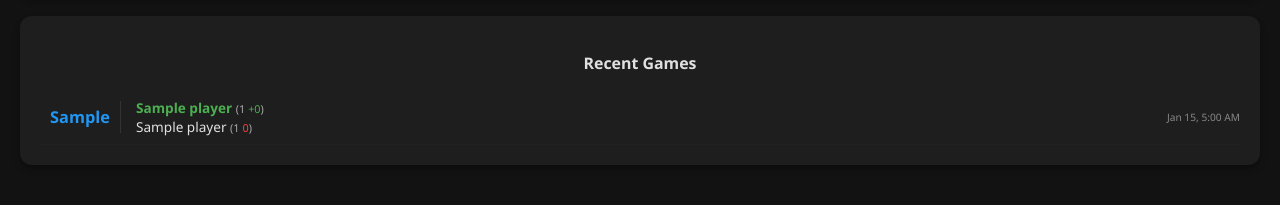
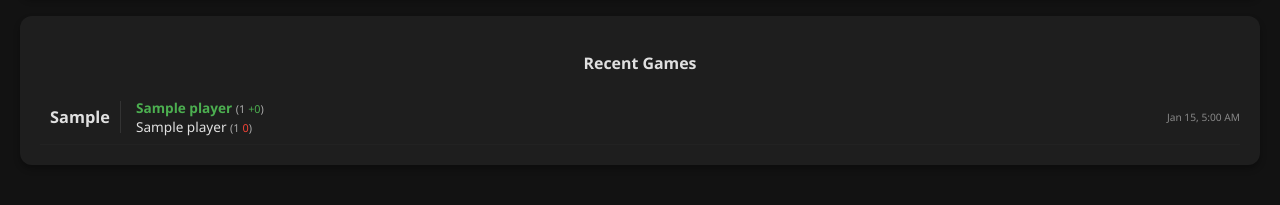
Before and after one commit to tigerqye/pingpongelo, a Flask app: page / in a window 1280 px wide. Shown: the part 806-1011 px from the top of the page. Run offline with Flask 3, Linux system fonts and the light colour scheme; tables that the repository leaves empty hold one stand-in row (values such as "Sample post").

Commit message:
color change

```diff
--- a/templates/index.html
+++ b/templates/index.html
@@ -410,7 +410,6 @@
         .match-score-display {
             font-size: 1.2em;
             font-weight: bold;
-            color: #2196F3;
             margin-right: 15px;
             padding: 5px 10px;
             min-width: 60px;
```
